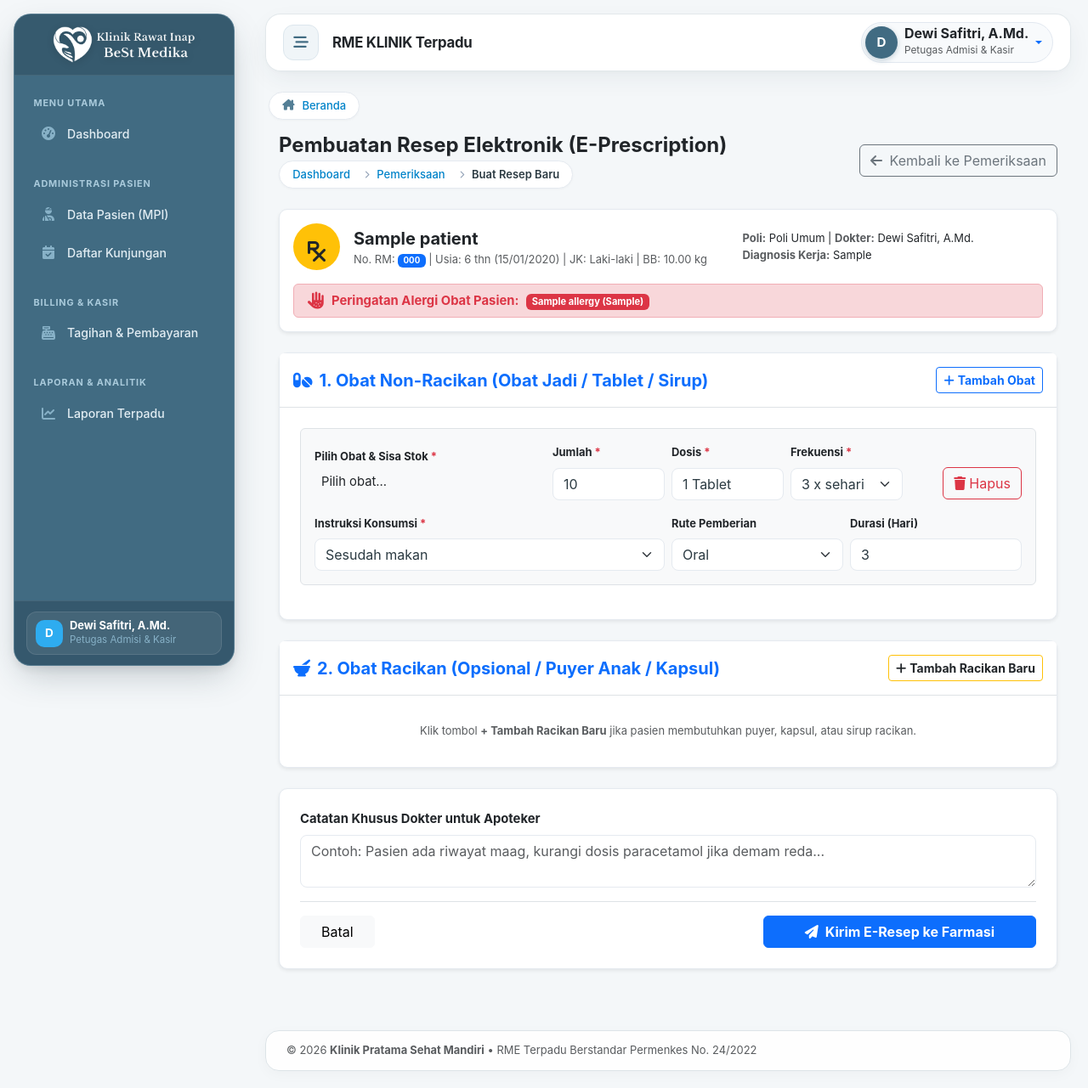
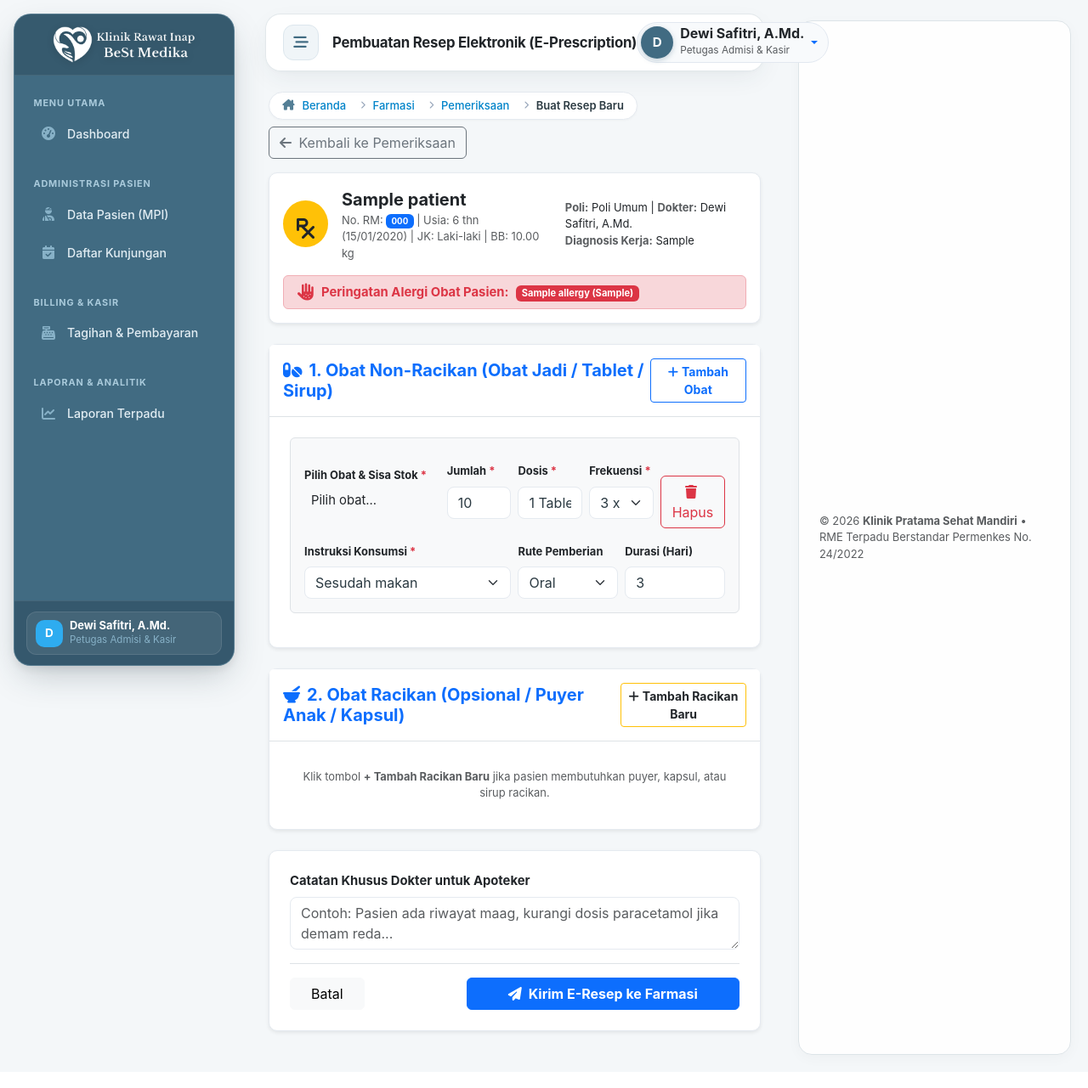
Before and after one commit to ardhikaxx/rme-klinik, a Laravel app: page /pharmacy/prescriptions/create/1 in a window 1280 px wide. Shown: the whole page at 85% size. After the commit the page ends 1251 px from the top, so only its background shows below. Run offline with Laravel 12, Linux system fonts and the light colour scheme; a user stored in the database is signed in; data comes from the database, SQL or seed files in the repository; tables that the repository leaves empty hold one stand-in row (values such as "Sample post"); parts of the project's set-up code (start-up, migrations or seed data) failed here and were passed over; some libraries are stand-ins or nearby versions.

Commit message:
feat: implementasi breadcrumb navigasi pada form input resep farmasi

```diff
--- a/resources/views/pharmacy/create_prescription.blade.php
+++ b/resources/views/pharmacy/create_prescription.blade.php
@@ -1,23 +1,22 @@
 @extends('layouts.app')
 
 @section('title', 'Pembuatan Resep Elektronik - ' . $visit->patient->name)
+@section('page_title', 'Pembuatan Resep Elektronik (E-Prescription)')
+
+@section('breadcrumb')
+    <li class="breadcrumb-item"><a href="{{ route('pharmacy.prescriptions') }}">Farmasi</a></li>
+    <li class="breadcrumb-item"><a href="{{ route('clinical.examination', $visit->id) }}">Pemeriksaan</a></li>
+    <li class="breadcrumb-item active" aria-current="page">Buat Resep Baru</li>
+@endsection
+
+@section('page_actions')
+    <a href="{{ route('clinical.examination', $visit->id) }}" class="btn btn-outline-secondary">
+        <i class="fas fa-arrow-left me-1"></i> Kembali ke Pemeriksaan
+    </a>
+@endsection
 
 @section('content')
-<div class="container-fluid">
-    <div class="d-flex align-items-center justify-content-between mb-4">
-        <div>
-            <h4 class="mb-1 text-dark fw-bold">Pembuatan Resep Elektronik (E-Prescription)</h4>
-            <nav aria-label="breadcrumb">
-                <ol class="breadcrumb mb-0">
-                    <li class="breadcrumb-item"><a href="{{ route('dashboard') }}">Dashboard</a></li>
-                    <li class="breadcrumb-item"><a href="{{ route('clinical.examination', $visit->id) }}">Pemeriksaan</a></li>
-                    <li class="breadcrumb-item active">Buat Resep Baru</li>
-                </ol>
-            </nav>
-        </div>
-        <a href="{{ route('clinical.examination', $visit->id) }}" class="btn btn-outline-secondary">
-            <i class="fas fa-arrow-left me-1"></i> Kembali ke Pemeriksaan
-        </a>
+<div class="container-fluid p-0">
     </div>
 
     <!-- Patient Header Card -->
```
